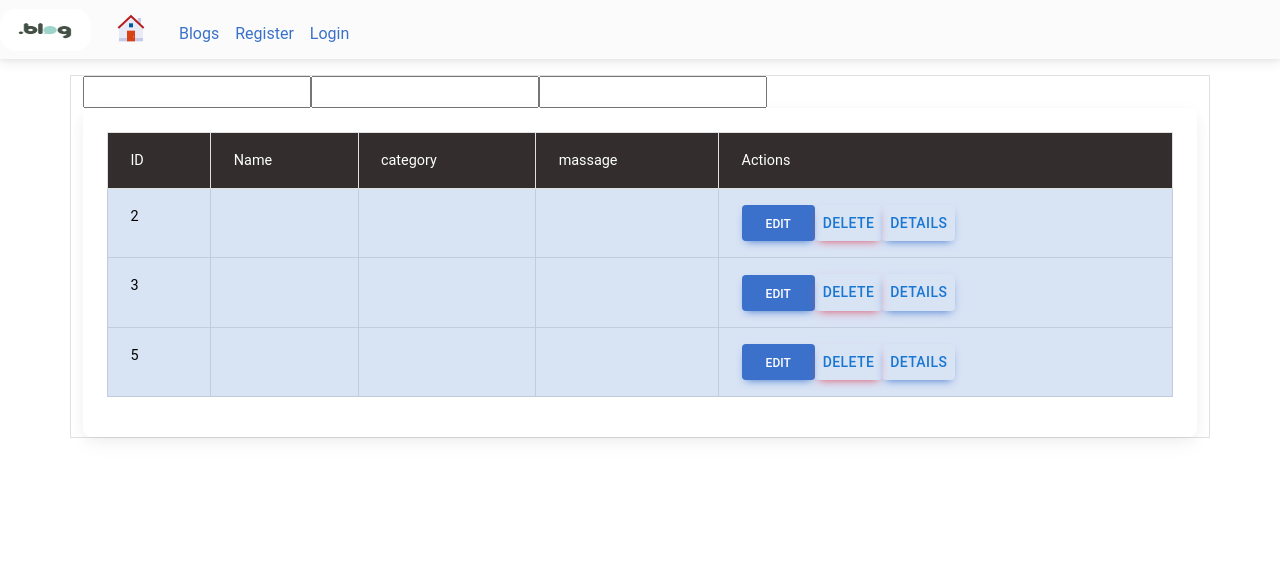
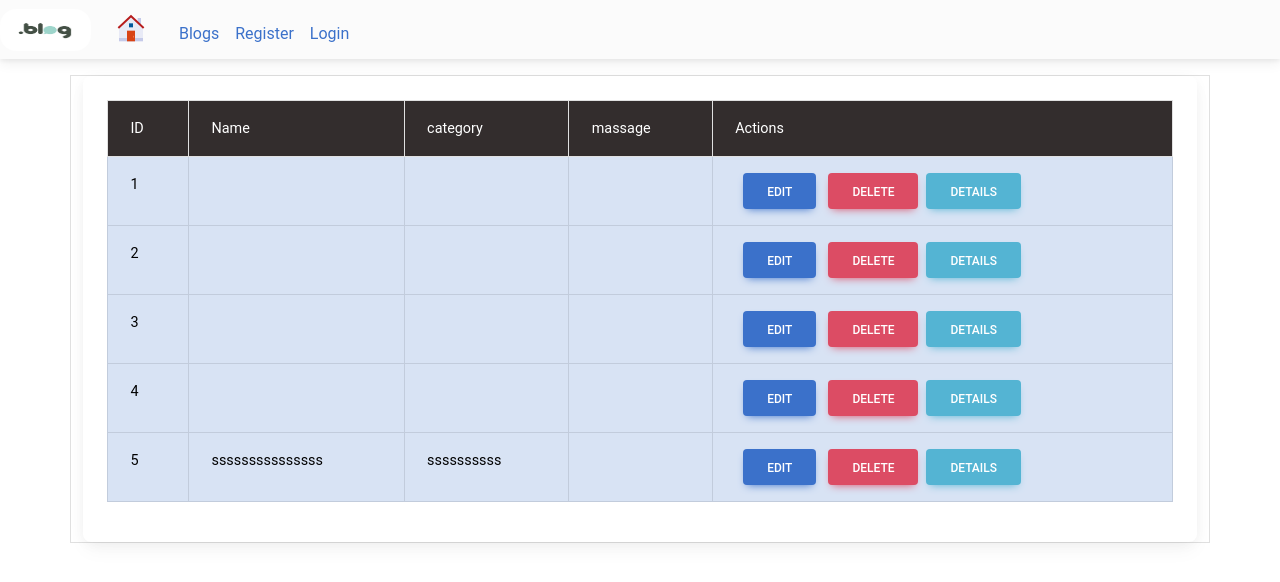
Before and after one commit to Miten-kumar/blogg-app, a React (Create React App) app: page /blog in a window 1280 px wide. Shown: the top 582 px of the page. Built offline with nearby package versions, Linux system fonts and the light colour scheme; data requests are answered from the project's data file.

Commit message:
"update push now for updation"

```diff
--- a/db.json
+++ b/db.json
@@ -1,5 +1,11 @@
 {
   "employee": [
+    {
+      "name": "",
+      "email": "",
+      "password": "",
+      "id": 1
+    },
     {
       "name": "",
       "email": "",
@@ -15,6 +21,12 @@
     {
       "name": "",
       "email": "",
+      "password": "",
+      "id": 4
+    },
+    {
+      "name": "sssssssssssssss",
+      "email": "ssssssssss",
       "password": "",
       "id": 5
     }
--- a/src/App.js
+++ b/src/App.js
@@ -7,6 +7,7 @@ import Login from "./Blog/UI/Login.jsx";
 import Alluser from "./Blog/UI/Alluser"
 import { useNavigate } from "react-router-dom";
 import Admin from './Blog/UI/AdminHome';
+import Protected from "./Blog/UI/Protekted.js";
 
 function App() {
   const [isLogged, setisLogged] = useState(null);
@@ -35,7 +36,7 @@ function App() {
         />
         <Route path="/register" element={<Register />} />
         <Route path="/login" element={<Login props={status} />} />
-        <Route path="/admin"  element={<Admin />}>
+        <Route path="/admin"  element={<Protected  isLogged={isLogged} ><Admin /></Protected>}>
           <Route path="alluser"  element={<Alluser />}/>
           <Route
           path="blog"
--- a/src/Blog/UI/DisplayData.jsx
+++ b/src/Blog/UI/DisplayData.jsx
@@ -1,30 +1,26 @@
 import { useEffect, useState } from "react";
-// import {  useNavigate } from "react-router-dom";
+
 import AddBlog from "./AddBlog";
-import { Button } from "@mui/material";
+import Edit from "./Edit";
+import axios from "axios";
+import { toast } from "react-toastify";
+import { MDBBtn } from "mdb-react-ui-kit";
+const DisplayData = (props) => {
 
-import Edit from './Edit';
-import axios from 'axios';
-import { toast } from 'react-toastify';
-const DisplayData = (props) => {
-  // console.log(props.props.isLoggedIn);
   const [empdata, empdatachange] = useState(null);
   const [Data1, setData1] = useState({});
-  const[name,setname]=useState("")
-  const[email,setemail]=useState("")
-  const[password,setpassword]=useState(" ")
-const[Delete,removeDelete]=useState(true)
+
+  const [Delete, removeDelete] = useState(true);
 
   const Remove = (id) => {
-    // event.preventDefault();
-    axios.delete(`http://localhost:8000/employee/${id}`)
-    .then(res => {
-      toast.error("DELETED!!!")
-    console.log(res);
-    console.log(res.data);
-    removeDelete(!Delete)
-    })
-   }
+
+    axios.delete(`http://localhost:8000/employee/${id}`).then((res) => {
+      toast.error("Deleted!!!");
+      console.log(res);
+      console.log(res.data);
+      removeDelete(!Delete);
+    });
+  };
 
   const Load = (function1) => {
     console.log(function1);
@@ -35,7 +31,6 @@ const[Delete,removeDelete]=useState(true)
     fetch("http://localhost:8000/employee")
       .then((res) => {
         return res.json();
-
       })
       .then((resp) => {
         empdatachange(resp);
@@ -43,22 +38,19 @@ const[Delete,removeDelete]=useState(true)
       .catch((err) => {
         console.log(err.message);
       });
-  }, [Data1,Delete]);
+  }, [Data1, Delete]);
 
   const UpdateData = (id) => {
-    console.warn(empdata[id-1]);
-    let item=empdata[id-1]
-    setname(item.name)
-    setemail(item.email)
-    setpassword(item.password)
+    console.log("sds");
+    console.warn(empdata[id - 1]);
+    // let item = empdata[id - 1];
+    // setname(item.name);
+    // setemail(item.email);
+    // setpassword(item.password);
   };
   return (
     <div className="container my-3 border ">
-    <>
-<input value={name}></input>
-<input value={email}></input>
-<input value={password}></input>
-    </>
+
 
       <div className="card">
         {/* ADD BUTTON................... */}
@@ -69,7 +61,7 @@ const[Delete,removeDelete]=useState(true)
             <thead className="bg-dark text-white">
               <tr>
                 <td>ID</td>
-                <td > Name</td>
+                <td> Name</td>
                 <td>category</td>
                 <td>massage</td>
                 <td>Actions</td>
@@ -84,16 +76,16 @@ const[Delete,removeDelete]=useState(true)
                     <td>{item.email}</td>
                     <td>{item.password}</td>
                     <td>
-                     <Edit props={()=>UpdateData}/>
-                      <Button
+                      <Edit props={item} />
+                      <MDBBtn
                         onClick={() => {
                           Remove(item.id);
                         }}
-                        className="btn btn-danger"
+                        className="btn btn-danger mx-1"
                       >
                         DELETE
-                      </Button>
-                      <Button className="btn btn-primary">Details</Button>
+                      </MDBBtn>
+                      <MDBBtn className="btn btn-info mx-1">DETAILS</MDBBtn>
                     </td>
                   </tr>
                 ))}
--- a/src/Blog/UI/Edit.jsx
+++ b/src/Blog/UI/Edit.jsx
@@ -1,5 +1,6 @@
-import React, { useState } from 'react';
-import { MDBInput ,
+import React, { useState } from "react";
+import {
+  MDBInput,
   MDBBtn,
   MDBModal,
   MDBModalDialog,
@@ -9,30 +10,44 @@ import { MDBInput ,
   MDBModalBody,
   MDBModalFooter,
   MDBTextArea,
-} from 'mdb-react-ui-kit';
+} from "mdb-react-ui-kit";
 
-export default function App() {
+export default function App(props) {
   const [basicModal, setBasicModal] = useState(false);
-
-  const toggleShow = () => setBasicModal(!basicModal);
+  const [name, setname] = useState("");
+  const [email, setemail] = useState("");
+  const [password, setpassword] = useState(" ");
+  const toggleShow = () => {
+    console.log(props.props);
+    setname(props.props.name);
+    setemail(props.props.email);
+    setpassword(props.props.password);
+    setBasicModal(!basicModal);
+  };
 
   return (
     <>
-      <MDBBtn onClick={toggleShow}>EDIT</MDBBtn>
-      <MDBModal show={basicModal} setShow={setBasicModal} tabIndex='-1'>
+      <MDBBtn onClick={toggleShow} className="mx-2">
+        EDIT
+      </MDBBtn>
+      <MDBModal show={basicModal} setShow={setBasicModal} tabIndex="-1">
         <MDBModalDialog>
           <MDBModalContent>
             <MDBModalHeader>
               <MDBModalTitle>Modal title</MDBModalTitle>
-              <MDBBtn className='btn-close' color='none' onClick={toggleShow}></MDBBtn>
+              <MDBBtn
+                className="btn-close"
+                color="none"
+                onClick={toggleShow}
+              ></MDBBtn>
             </MDBModalHeader>
             <MDBModalBody>
               <MDBModalBody>
                 <MDBInput
                   wrapperClass="mb-4"
                   label="Name"
-                    // value={name}
-                    // onChange={(e) => namechange(e.target.value)}
+                  value={name}
+                  onChange={(e) => setname(e.target.value)}
                   id="Name"
                   type="Name"
                 />
@@ -40,24 +55,22 @@ export default function App() {
                   wrapperClass="mb-4"
                   label="Category"
                   id="email"
-                    // value={email}
-                    // onChange={(e) => emailchange(e.target.value)}
+                  value={email}
+                  onChange={(e) => setemail(e.target.value)}
                   type="category"
                 />{" "}
                 <MDBTextArea
                   label="Message"
                   id="textAreaExample"
                   rows={4}
-                    // value={password}
-                    // onChange={(e) => passwordchange(e.target.value)}
+                  value={password}
+                  onChange={(e) => setpassword(e.target.value)}
                 />
               </MDBModalBody>
-
-
             </MDBModalBody>
 
             <MDBModalFooter>
-              <MDBBtn color='secondary' onClick={toggleShow}>
+              <MDBBtn color="secondary" onClick={toggleShow}>
                 Close
               </MDBBtn>
               <MDBBtn>Save changes</MDBBtn>
--- /dev/null
+++ b/src/Blog/UI/Protekted.js
@@ -0,0 +1,10 @@
+import React from "react";
+import { Navigate } from "react-router-dom";
+const Protected = ({ isLogged, children }) => {
+  if (!isLogged) {
+    return <Navigate to="/login" />;
+  }
+  return children;
+};
+
+export default Protected;
```
Lines whose indentation alone changed are shown as unchanged.
